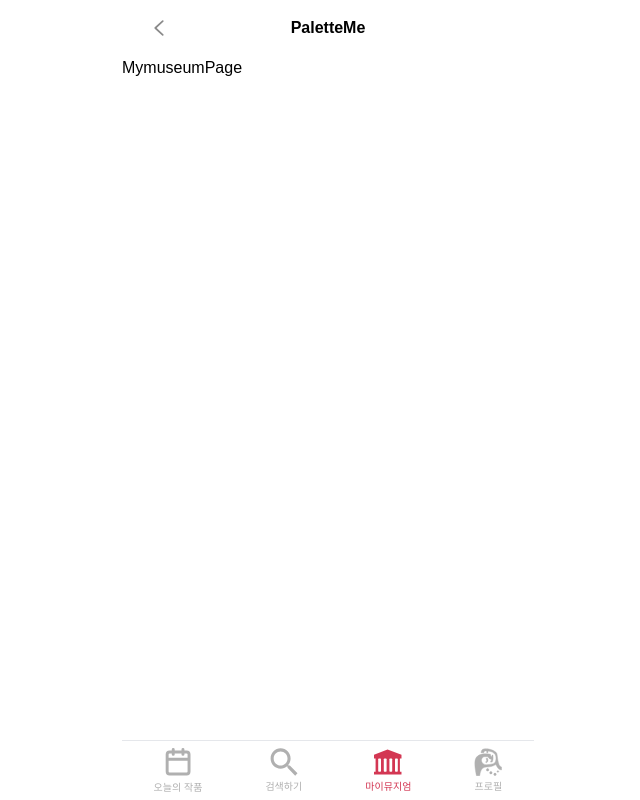
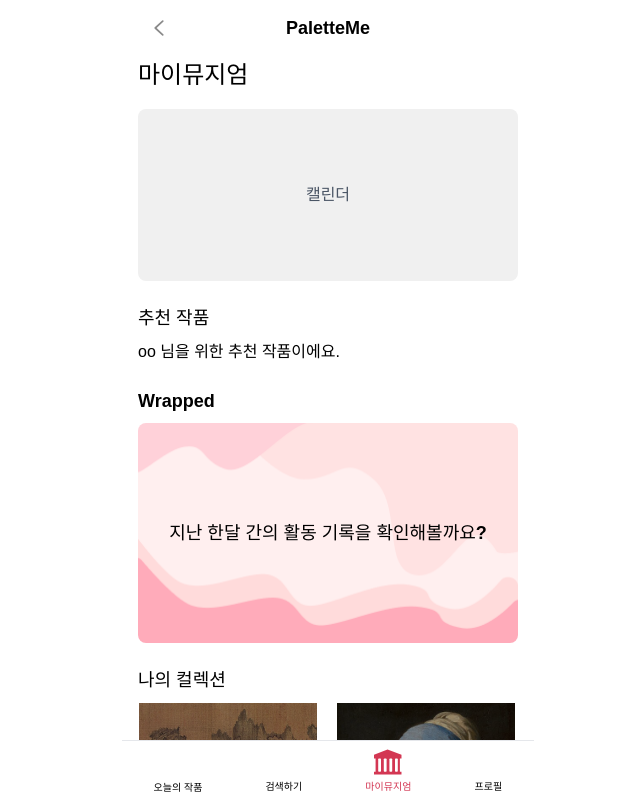
Before and after one commit to yooniqlo-kim/PaletteMe, a React (Vite) app in the folder frontend/: page /mymuseum in a window 1280 px wide. Shown: the whole page, without its empty margins (312-952 px from the left). Built offline with nearby package versions, Linux system fonts and the light colour scheme; a web font is replaced by a local one.

Commit message:
✨ [FE] feat: 마이뮤지엄 UI 스켈레톤 (S12P21A505-119)

```diff
--- /dev/null
+++ b/frontend/src/assets/masterpieces/index.tsx
@@ -0,0 +1,24 @@
+import img1 from './After_Rain_at_Mt._Inwang.jpg';
+import img2 from './Arnolfini_Portrait.jpg';
+import img3 from './Danwon-Mudong.jpg';
+import img4 from './Girl_with_a_Pearl_Earring.jpg';
+import img5 from './Het_melkmeisje.jpg';
+import img6 from './Hyewon-Wolha.jeongin-3.jpg';
+import img7 from './La_nascita_di_Venere.jpg';
+import img8 from './Las_Meninas.jpg';
+import img9 from './Mona_Lisa,_by_Leonardo_da_Vinci,_from_C2RMF_retouched.jpg';
+import img10 from './Monet_w1686.jpg';
+import img11 from './Mongyudowondo.jpg';
+import img12 from './Mont_Sainte-Victoire.jpg';
+import img13 from './Sunday_on_La_Grande_Jatte,_Georges_Seurat,_1884.jpg';
+import img14 from './The_Garden_of_Earthly_Delights_by_Bosch_High_Resolution.jpg';
+import img15 from './The_Kiss.jpg';
+import img16 from './The_Last_Supper.jpg';
+import img17 from './The_Starry_Night.jpg';
+import img18 from './The_Swing.jpg';
+import img19 from './Tsunami_by_hokusai_19th_century.jpg';
+import img20 from './Whistlers_Mother_high_res.jpg';
+
+const masterpieces = [img1, img2, img3, img4, img5,img6, img7, img8, img9, img10, img11, img12, img13, img14, img15, img16, img17, img18, img19, img20];
+
+export default masterpieces;
--- /dev/null
+++ b/frontend/src/features/mymuseum/WrappedSummaryCard.tsx
@@ -0,0 +1,26 @@
+import { useNavigate } from "react-router-dom";
+import wrappedThumbnail from "@/assets/images/wrapped_thumbnail.png";
+
+export default function WrappedSummaryCard() {
+    const navigate = useNavigate();
+
+    const handleClick = () => {
+      navigate("/wrapped");
+    };
+
+    return (
+      <div
+        onClick={handleClick}
+        className="relative w-full max-w-[380px] h-[220px] rounded-lg overflow-hidden cursor-pointer transition-transform duration-300 hover:scale-[1.02]"
+      >
+        <img
+          src={wrappedThumbnail}
+          alt="Wrapped Thumbnail"
+          className="w-full h-full object-cover transition duration-300 hover:brightness-110"
+        />
+        <p className="absolute inset-0 flex items-center justify-center text-black text-base font-semibold text-center px-4 transition duration-300 hover:text-lg">
+          지난 한달 간의 활동 기록을 확인해볼까요?
+        </p>
+      </div>
+    );
+  }
--- /dev/null
+++ b/frontend/src/features/mymuseum/calendar/CalendarPreviewCard.tsx
@@ -0,0 +1,7 @@
+export default function CalendarPreviewCard() {
+    return (
+      <div className="w-full max-w-[380px] h-[172px] bg-[#F0F0F0] rounded-lg flex items-center justify-center text-gray-600 text-sm font-medium">
+        캘린더
+      </div>
+    );
+  }
--- /dev/null
+++ b/frontend/src/features/mymuseum/mycollection/MyCollection.tsx
@@ -0,0 +1,39 @@
+import { useNavigate } from "react-router-dom";
+import { ArtworkCard } from "@shared/components/artworks/ArtworkCard";
+
+type Props = {
+  images: string[];
+};
+
+export default function MyCollections({ images }: Props) {
+  const navigate = useNavigate();
+
+  const overlayTexts = ["좋아요 컬렉션", "북마크 컬렉션"];
+
+  const handleNavigateToCollection = () => {
+    navigate("/mymuseum/collections");
+  };
+
+  return (
+    <div
+      onClick={handleNavigateToCollection}
+      className="w-full cursor-pointer"
+    >
+      <div className="grid grid-cols-2 gap-4 w-full max-w-[380px] mx-auto">
+        {images.map((imageUrl, idx) => (
+          <ArtworkCard
+            key={idx}
+            imageUrl={imageUrl}
+            size="small"
+            isDimmed
+            overlayText={overlayTexts[idx]}
+            overlayTextPosition="center"
+            overlayTextSize="--text-md"
+            borderRadius="small"
+            hasBorder
+          />
+        ))}
+      </div>
+    </div>
+  );
+}
--- /dev/null
+++ b/frontend/src/features/mymuseum/mycomments/MyComments.tsx
@@ -0,0 +1,39 @@
+import { useNavigate } from "react-router-dom";
+import { ArtworkCard } from "@shared/components/artworks/ArtworkCard";
+
+type Props = {
+  images: string[];
+};
+
+export default function MyComments({ images }: Props) {
+  const navigate = useNavigate();
+
+  const overlayTexts = ["내 감상문", "감상문 좋아요"];
+
+  const handleNavigateToComments = () => {
+    navigate("/mymuseum/comments");
+  };
+
+  return (
+    <div
+      onClick={handleNavigateToComments}
+      className="w-full cursor-pointer"
+    >
+      <div className="grid grid-cols-2 gap-4 w-full max-w-[380px] mx-auto">
+        {images.map((imageUrl, idx) => (
+          <ArtworkCard
+            key={idx}
+            imageUrl={imageUrl}
+            size="small"
+            isDimmed
+            overlayText={overlayTexts[idx]}
+            overlayTextPosition="center"
+            overlayTextSize="--text-md"
+            borderRadius="small"
+            hasBorder
+          />
+        ))}
+      </div>
+    </div>
+  );
+}
--- a/frontend/src/index.css
+++ b/frontend/src/index.css
@@ -7,6 +7,7 @@
   /* font sizes */
   --text-xs: 0.875rem; /* 14px */
   --text-sm: 1rem; /* 16px */
+  --text-base: 1.125rem; /* 18px */
   --text-md: 1.25rem; /* 20px */
   --text-lg: 1.5rem; /* 24px */
   --text-xl: 2.5rem; /* 40px */
@@ -29,18 +30,18 @@
   --color-secondary: #f2a0f4;
   --color-secondary-hover: #e58ce5;
   --color-inactive: #c2c2c2;
-  --color-netural-1: #f7f7f7;
-  --color-netural-2: #ebebeb;
-  --color-netural-3: #dddddd;
-  --color-netural-4: #d3d3d3;
-  --color-netural-5: #c2c2c2;
-  --color-netural-6: #b0b0b0;
-  --color-netural-7: #717171;
-  --color-netural-8: #5e5e5e;
+  --color-neutral-1: #f7f7f7;
+  --color-neutral-2: #ebebeb;
+  --color-neutral-3: #dddddd;
+  --color-neutral-4: #d3d3d3;
+  --color-neutral-5: #c2c2c2;
+  --color-neutral-6: #b0b0b0;
+  --color-neutral-7: #717171;
+  --color-neutral-8: #5e5e5e;
 
   /* 모서리 */
-  --radius-s: 0.5rem;
-  --radius-m: 0.75rem;
+  --radius-ps: 0.5rem;
+  --radius-pm: 0.75rem;
 }
 
 :root {
--- a/frontend/src/pages/ReviewPage.tsx
+++ b/frontend/src/pages/CommentPage.tsx
@@ -2,10 +2,10 @@
 import { CommentTicket } from "@shared/components/comments/CommentTicket";
 import { WriterMeta } from "@shared/components/comments/WriterMeta";
 
-export default function ReviewPage() {
+export default function CommentPage() {
   return (
     <>
-      <div>ReviewPage</div>
+      <div>CommentPage</div>
       <CommentCard
         profileImageUrl="https://i.namu.wiki/i/3VziV9_sgCyHf-34Nv7iKCHAC6gY5Pxs3xQ6fcqPoBTp2Gp5Tb2LnhM6yVryu8grbm6-izIBMFagq1dc7OoyeA.webp"
         nickname="미니마니모네"
--- a/frontend/src/pages/MymuseumPage.tsx
+++ b/frontend/src/pages/MymuseumPage.tsx
@@ -1,3 +1,45 @@
+import MyCollection from "@/features/mymuseum/mycollection/MyCollection";
+import MyComments from "@/features/mymuseum/mycomments/MyComments";
+import masterpieces from "@/assets/masterpieces";
+import shuffle from "@/shared/utils/shuffle";
+import WrappedSummaryCard from "@/features/mymuseum/WrappedSummaryCard";
+import CalendarPreviewCard from "@/features/mymuseum/calendar/CalendarPreviewCard";
+
+
 export default function MymuseumPage() {
-  return <div>MymuseumPage</div>;
+  const shuffled = shuffle(masterpieces).slice(0, 4);
+  const myCollectionImages = shuffled.slice(0, 2);
+  const myCommentsImages = shuffled.slice(2, 4);
+
+  return (
+    <div className="px-4">
+      <div className="max-w-[420px] mx-auto w-full">
+        <div className="text-lg font-bold mb-4">마이뮤지엄</div>
+        <div className="mb-6">
+          <CalendarPreviewCard />
+        </div>
+
+        <div className="mb-6">
+          <div className="text-base font-semibold mb-2">추천 작품</div>
+          <div>oo 님을 위한 추천 작품이에요.</div>
+          {/* 추천 작품 카드들 자리 */}
+        </div>
+
+        <div className="mb-6">
+          <div className="text-base font-semibold mb-2">Wrapped</div>
+          <WrappedSummaryCard />
+        </div>
+
+        <div className="mb-6">
+          <div className="text-base font-semibold mb-2">나의 컬렉션</div>
+          <MyCollection images={myCollectionImages} />
+        </div>
+
+        <div className="mb-6">
+          <div className="text-base font-semibold mb-2">감상문</div>
+          <MyComments images={myCommentsImages} />
+        </div>
+      </div>
+    </div>
+  );
 }
--- a/frontend/src/router/index.tsx
+++ b/frontend/src/router/index.tsx
@@ -4,6 +4,8 @@
 import SearchPage from "@/pages/SearchPage";
 import MymuseumPage from "@/pages/MymuseumPage";
 import ProfilePage from "@/pages/ProfilePage";
+import CommentPage from "@/pages/CommentPage";
+import WrappedPage from "@/pages/WrappedPage";
 
 const router = createBrowserRouter([
   {
@@ -17,6 +19,8 @@
       { path: "/search", element: <SearchPage /> },
       { path: "/mymuseum", element: <MymuseumPage /> },
       { path: "/profile", element: <ProfilePage /> },
+      { path: "/comment", element: <CommentPage /> },
+      { path: "/wrapped", element: <WrappedPage />},
     ],
   },
 ]);
--- /dev/null
+++ b/frontend/src/shared/components/artworks/ArtworkCard.tsx
@@ -0,0 +1,91 @@
+import IconButton from "@/shared/components/buttons/IconButton";
+
+/**
+ * [공통 컴포넌트] ArtworkCard
+ *
+ * 180x180 또는 300x300 크기의 정사각형 이미지 카드 컴포넌트.
+ *
+ * ✅ 사용 예시:
+ * <ArtworkCard
+ *   imageUrl="/images/example.jpg"
+ *   size="large"
+ *   showLikeButton
+ *   isDimmed
+ *   overlayText="인상주의"
+ *   overlayTextPosition="bottomRight"
+ *   borderRadius="small"
+ *   hasBorder
+ * />
+ */
+
+type Props = {
+  imageUrl: string; // 이미지 URL
+  size?: "small" | "large"; // 180x180 | 300x300
+  showLikeButton?: boolean; // 좋아요 버튼
+  isDimmed?: boolean; // 반투명 필터
+  overlayText?: string; // 텍스트
+  overlayTextPosition?: "center" | "bottomRight"; // 텍스트 위치
+  overlayTextSize?: string; // 텍스트 크기
+  borderRadius?: "small" | "medium"; // 8px | 12px
+  hasBorder?: boolean; // 외곽선
+};
+
+export const ArtworkCard = ({
+  imageUrl,
+  size = "small",
+  showLikeButton = false,
+  isDimmed = false,
+  overlayText,
+  overlayTextPosition = "center",
+  overlayTextSize,
+  borderRadius = "small",
+  hasBorder = false,
+}: Props) => {
+  const dimension =
+    size === "small" ? "w-[180px] h-[180px]" : "w-[300px] h-[300px]";
+
+  const overlayPositionClass =
+    overlayTextPosition === "center"
+      ? "top-1/2 left-1/2 -translate-x-1/2 -translate-y-1/2 text-lg"
+      : "bottom-2 right-2";
+
+  const borderRadiusValue =
+    borderRadius === "small" ? "var(--radius-ps)" : "var(--radius-pm)";
+
+  return (
+    <div
+      className={`relative ${dimension} overflow-hidden ${
+        hasBorder ? "border border-white" : ""
+      }`}
+      style={{ borderRadius: borderRadiusValue }}
+    >
+      <img
+        src={imageUrl}
+        alt="Artwork"
+        className="w-full h-full object-cover"
+      />
+
+      {isDimmed && (
+        <div className="absolute inset-0 bg-black opacity-40" />
+      )}
+
+        {overlayText && (
+        <div
+            className={`absolute text-white font-bold whitespace-nowrap ${overlayPositionClass}`}
+            style={{
+            fontSize: `var(${overlayTextSize || "--text-sm"})`, // ✅ 없으면 기본 16px
+            }}
+        >
+            {overlayText}
+        </div>
+        )}
+
+
+      {showLikeButton && (
+        <div className="absolute top-2 right-2">
+          <IconButton identifier="heart" />
+        </div>
+      )}
+    </div>
+  );
+};
--- /dev/null
+++ b/frontend/src/shared/utils/shuffle.tsx
@@ -0,0 +1,3 @@
+export default function shuffle<T>(array: T[]): T[] {
+    return [...array].sort(() => Math.random() - 0.5);
+  }
```
Also changed, not shown: frontend/src/assets/images/Wrapped02.png (renamed from frontend/src/assets/images/Wrapped_02.png), 1 other file (tests, documents, lock files or other folders).
